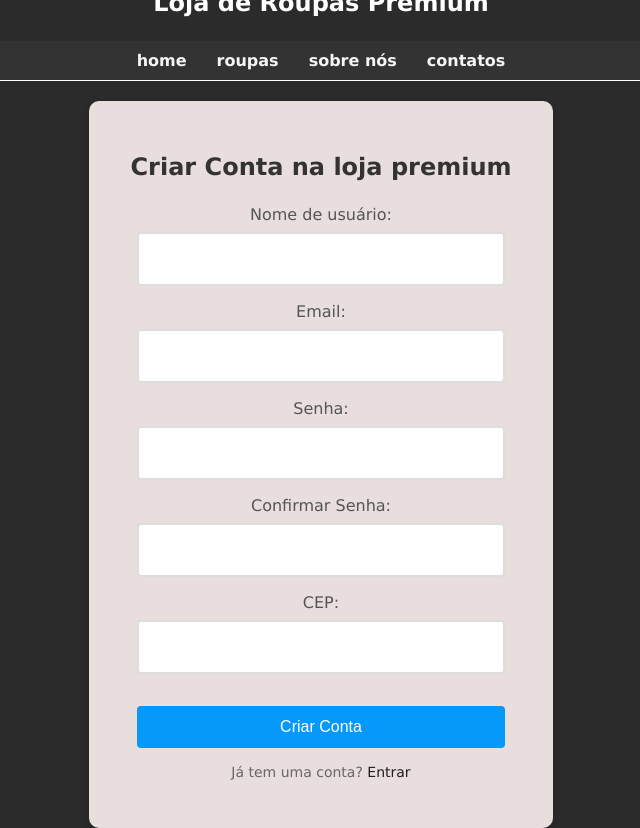
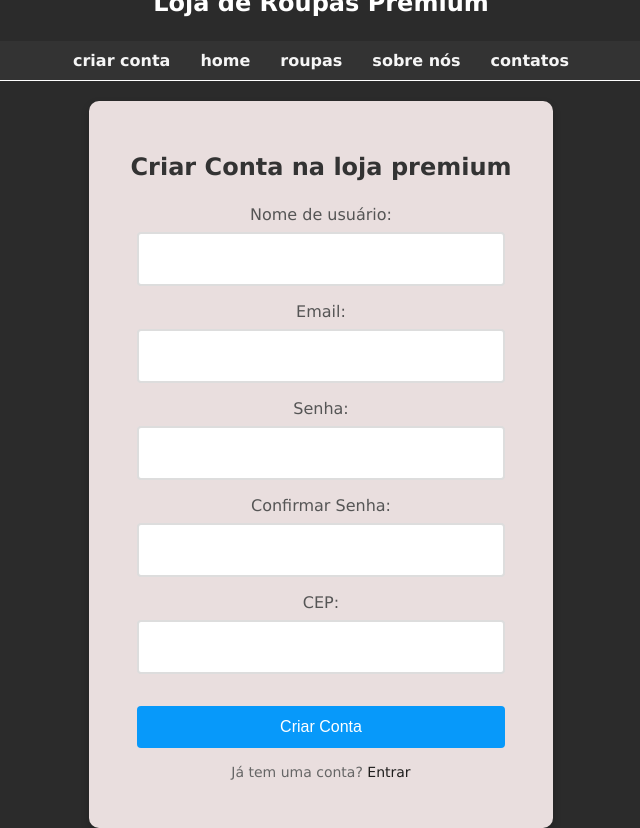
Before and after one commit to janaErthal/tccprogramacao, a website: page frontend/createaccount.html in a window 1280 px wide. Shown: the whole page, without its empty margins (319-959 px from the left). Drawn offline with Linux system fonts and the light colour scheme.

Commit message:
terminado \(-3-)/  (@u@)

```diff
--- a/frontend/createaccount.html
+++ b/frontend/createaccount.html
@@ -135,6 +135,7 @@
     <div class="header"></div>
         <h1>Loja de Roupas Premium</h1>
     <div class="inicial">
+        <a href="createaccount.html">criar conta</a>
         <a href="Inicial.html">home</a>
         <a href="brenofinalizado.html">roupas</a>
         <a href="">sobre nós</a>
```
Also changed, not shown: frontend/login.html (+1 -0 lines).
